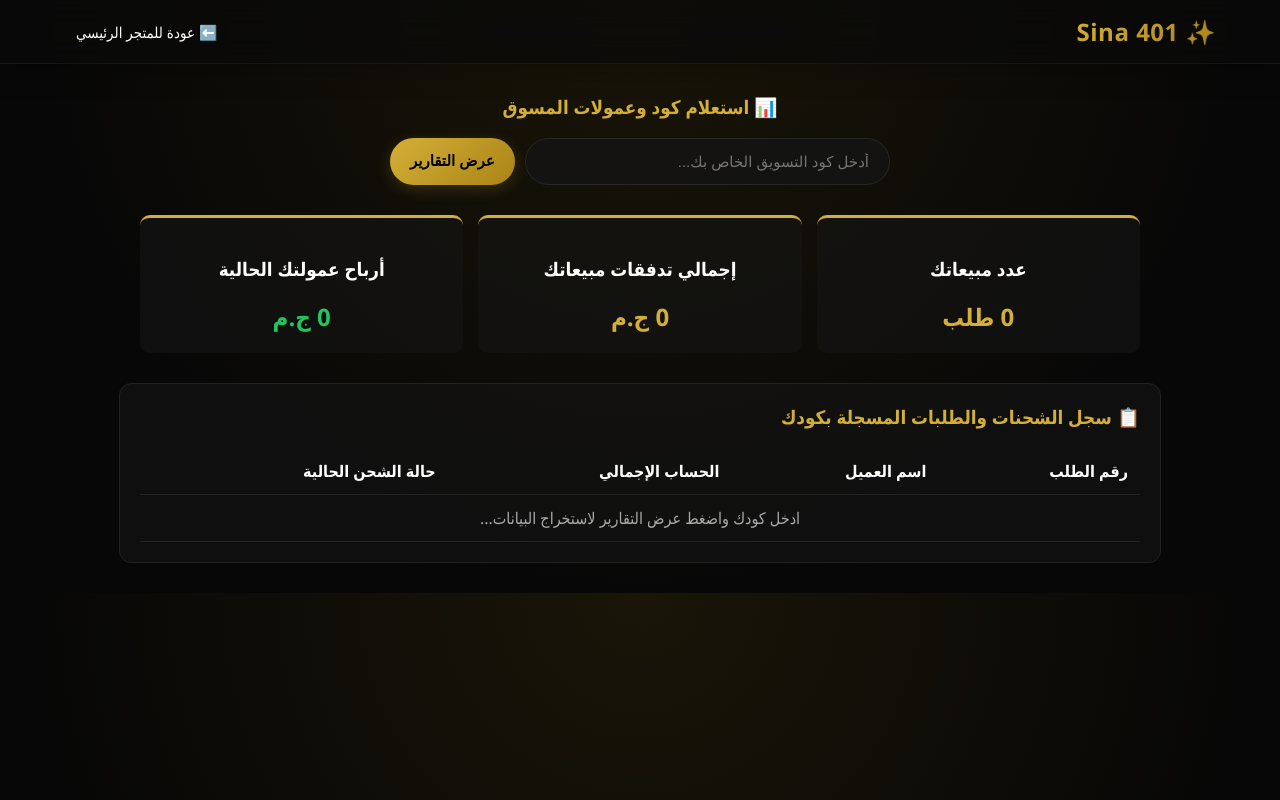
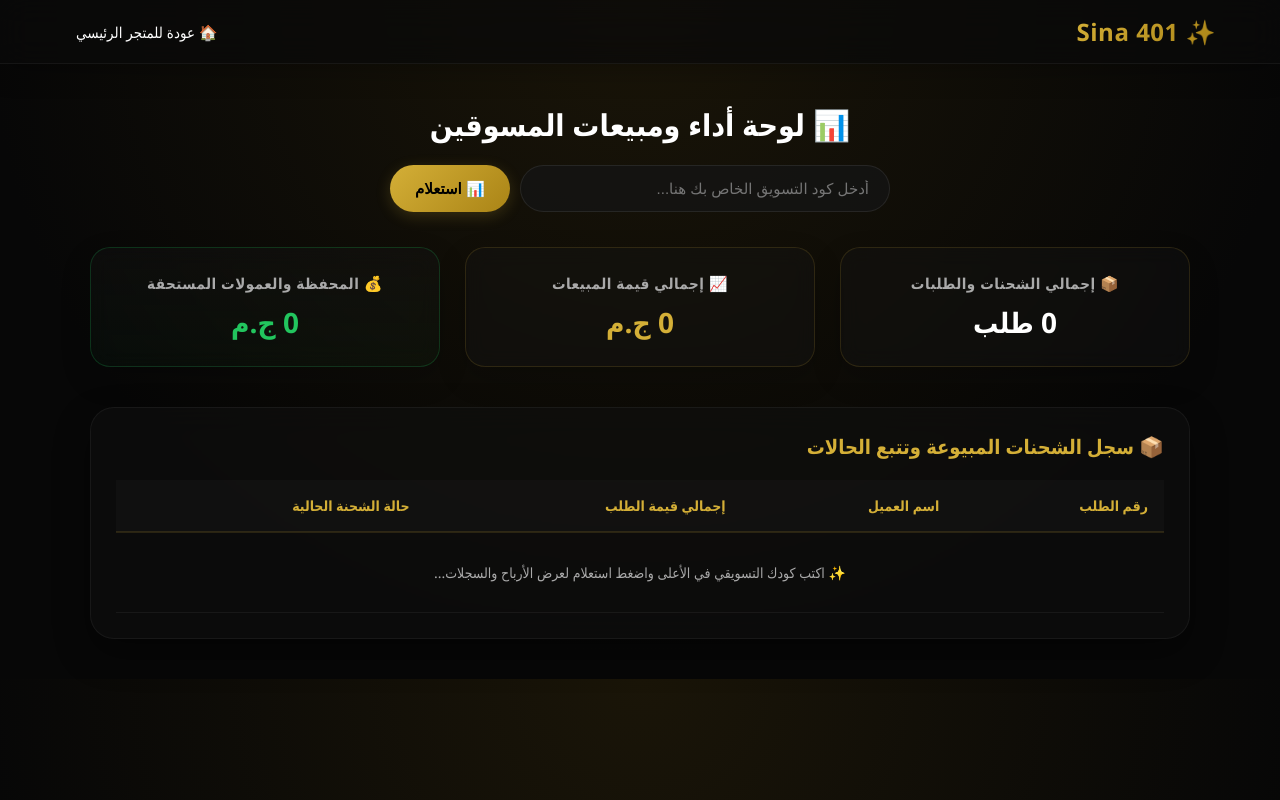
Before and after one commit to mosebh99/sina.401, a Flask app: page /marketers.html in a window 1280 px wide. Run offline with Flask 3, Linux system fonts and the light colour scheme; some libraries are stand-ins or nearby versions.

Commit message:
Update marketers.html

```diff
--- a/templates/marketers.html
+++ b/templates/marketers.html
@@ -3,96 +3,271 @@
 <head>
     <meta charset="UTF-8">
     <meta name="viewport" content="width=device-width, initial-scale=1.0">
-    <title>بوابة عمولات المسوقين | Sina 401</title>
+    <title>بوابة عمولات المسوقين الاحترافية | Sina 401</title>
+    <link rel="icon" type="image/png" href="/logo.png.jpeg">
     <link rel="stylesheet" href="/static/css/style.css">
     <style>
-        .grid-3 { display: grid; grid-template-columns: repeat(3, 1fr); gap: 15px; max-width: 1000px; margin: 20px auto; padding: 0 20px; }
-        .card-stat { background: var(--card-bg); border-top: 3px solid var(--primary); padding: 20px; border-radius: 10px; text-align: center; }
-        .table-wrap { max-width: 1000px; margin: 30px auto; background: var(--card-bg); padding: 20px; border-radius: 12px; border: 1px solid #222; }
-        table { width: 100%; border-collapse: collapse; text-align: right; }
-        th, td { padding: 12px; border-bottom: 1px solid #222; }
+        /* التنسيقات الفاخرة الخاصة بلوحة تحكم ومحفظة المسوقين */
+        .marketer-wrapper {
+            max-width: 1100px;
+            margin: 40px auto;
+            padding: 0 20px;
+        }
+
+        .welcome-block {
+            text-align: center;
+            margin-bottom: 35px;
+        }
+
+        .welcome-block h2 {
+            font-size: 30px;
+            font-weight: 800;
+            color: #fff;
+            margin: 0 0 10px 0;
+        }
+
+        /* شبكة الكروت الزجاجية الثلاثية للإحصائيات */
+        .grid-3 {
+            display: grid;
+            grid-template-columns: repeat(3, 1fr);
+            gap: 25px;
+            margin-bottom: 40px;
+        }
+
+        .card-stat {
+            background: rgba(20, 20, 20, 0.4);
+            border: 1px solid var(--card-border);
+            padding: 25px 20px;
+            border-radius: 20px;
+            text-align: center;
+            backdrop-filter: blur(10px);
+            box-shadow: 0 12px 30px rgba(0, 0, 0, 0.2);
+            transition: var(--transition);
+            position: relative;
+            overflow: hidden;
+        }
+
+        .card-stat:hover {
+            transform: translateY(-5px);
+            border-color: rgba(212, 175, 55, 0.4);
+        }
+
+        /* تمييز كارت المحفظة والعمولات بلون نيون مشجع */
+        .card-stat.wallet-card {
+            border-color: rgba(34, 197, 94, 0.2);
+            background: linear-gradient(180deg, rgba(20,20,20,0.4) 0%, rgba(34, 197, 94, 0.03) 100%);
+        }
+        .card-stat.wallet-card:hover {
+            border-color: rgba(34, 197, 94, 0.5);
+            box-shadow: 0 15px 30px rgba(34, 197, 94, 0.05);
+        }
+
+        .card-stat h4 {
+            margin: 0 0 10px 0;
+            font-size: 15px;
+            color: var(--text-muted);
+            font-weight: 600;
+            letter-spacing: 0.5px;
+        }
+
+        .card-stat .stat-number {
+            font-size: 28px;
+            font-weight: 800;
+            color: #fff;
+        }
+
+        .card-stat.wallet-card .stat-number {
+            color: var(--success);
+        }
+
+        /* حاوية جدول البيانات المطور */
+        .table-wrap {
+            background: rgba(15, 15, 15, 0.6);
+            border: 1px solid rgba(255, 255, 255, 0.05);
+            padding: 25px;
+            border-radius: 24px;
+            backdrop-filter: blur(15px);
+            box-shadow: 0 15px 35px rgba(0,0,0,0.4);
+            overflow-x: auto;
+        }
+
+        .table-wrap h3 {
+            margin: 0 0 20px 0;
+            font-size: 20px;
+            font-weight: 700;
+            color: var(--primary);
+        }
+
+        table {
+            width: 100%;
+            border-collapse: collapse;
+            text-align: right;
+        }
+
+        th {
+            background: rgba(255, 255, 255, 0.02);
+            padding: 16px;
+            color: var(--primary);
+            font-weight: 700;
+            font-size: 14px;
+            border-bottom: 2px solid rgba(212, 175, 55, 0.15);
+        }
+
+        td {
+            padding: 16px;
+            border-bottom: 1px solid rgba(255, 255, 255, 0.05);
+            font-size: 14px;
+            color: #eee;
+            transition: var(--transition);
+        }
+
+        tr:hover td {
+            background: rgba(255, 255, 255, 0.01);
+        }
+
+        /* شارات الحالات الملونة الاحترافية داخل الجدول */
+        .status-badge {
+            display: inline-block;
+            padding: 4px 12px;
+            border-radius: 30px;
+            font-size: 12px;
+            font-weight: 600;
+            border: 1px solid transparent;
+        }
+
+        /* توافق الألوان للحالات المجلوبة */
+        .status-badge.completed { background: rgba(34, 197, 94, 0.1); border-color: rgba(34, 197, 94, 0.3); color: var(--success); }
+        .status-badge.pending { background: rgba(212, 175, 55, 0.1); border-color: rgba(212, 175, 55, 0.3); color: var(--primary); }
+
+        /* التجاوب التام للموبايل */
+        @media (max-width: 768px) {
+            .grid-3 {
+                grid-template-columns: 1fr;
+                gap: 15px;
+            }
+            .table-wrap {
+                padding: 15px;
+                border-radius: 16px;
+            }
+            th, td {
+                padding: 12px 10px;
+                font-size: 13px;
+            }
+        }
     </style>
 </head>
 <body>
 
     <header>
         <h1><a href="/">✨ Sina 401</a></h1>
-        <div class="nav-links"><a href="/">⬅️ عودة للمتجر الرئيسي</a></div>
+        <div class="nav-links">
+            <a href="/">🏠 عودة للمتجر الرئيسي</a>
+        </div>
     </header>
 
-    <div style="max-width: 500px; margin: 30px auto; padding: 0 20px; text-align: center;">
-        <h3 style="color: var(--primary);">📊 استعلام كود وعمولات المسوق</h3>
-        <div style="display: flex; gap: 10px;">
-            <input type="text" id="m-code-input" class="search-input" style="flex: 1;" placeholder="أدخل كود التسويق الخاص بك...">
-            <button class="btn-primary" style="width: auto; margin: 0; padding: 0 20px;" onclick="loadMarketerReport()">عرض التقارير</button>
+    <div class="marketer-wrapper">
+
+        <div class="welcome-block">
+            <h2>📊 لوحة أداء ومبيعات المسوقين</h2>
+            <div style="max-width: 500px; margin: 20px auto; display: flex; gap: 10px;">
+                <input type="text" id="m-code-input" class="search-input" style="margin: 0;" placeholder="أدخل كود التسويق الخاص بك هنا...">
+                <button class="btn-primary" style="width: auto; margin: 0; padding: 0 25px; border-radius: 50px;" onclick="fetchMarketerDashboard()">📊 استعلام</button>
+            </div>
         </div>
-    </div>
 
-    <div class="grid-3">
-        <div class="card-stat"><h3>عدد مبيعاتك</h3><div id="m-count" style="font-size:24px; color:var(--primary); font-weight:bold;">0 طلب</div></div>
-        <div class="card-stat"><h3>إجمالي تدفقات مبيعاتك</h3><div id="m-total-sales" style="font-size:24px; color:var(--primary); font-weight:bold;">0 ج.م</div></div>
-        <div class="card-stat"><h3>أرباح عمولتك الحالية</h3><div id="m-commission" style="font-size:24px; color:#22c55e; font-weight:bold;">0 ج.م</div></div>
-    </div>
+        <div class="grid-3">
+            <div class="card-stat">
+                <h4>📦 إجمالي الشحنات والطلبات</h4>
+                <div class="stat-number" id="m-count">0 طلب</div>
+            </div>
+            <div class="card-stat">
+                <h4>📈 إجمالي قيمة المبيعات</h4>
+                <div class="stat-number" id="m-total-sales" style="color: var(--primary);">0 ج.م</div>
+            </div>
+            <div class="card-stat wallet-card">
+                <h4>💰 المحفظة والعمولات المستحقة</h4>
+                <div class="stat-number" id="m-commission">0 ج.م</div>
+            </div>
+        </div>
 
-    <div class="table-wrap">
-        <h3 style="color: var(--primary); margin-top:0;">📋 سجل الشحنات والطلبات المسجلة بكودك</h3>
-        <div style="overflow-x:auto;">
+        <div class="table-wrap">
+            <h3>📦 سجل الشحنات المبيوعة وتتبع الحالات</h3>
             <table>
                 <thead>
                     <tr>
                         <th>رقم الطلب</th>
                         <th>اسم العميل</th>
-                        <th>الحساب الإجمالي</th>
-                        <th>حالة الشحن الحالية</th>
+                        <th>إجمالي قيمة الطلب</th>
+                        <th>حالة الشحنة الحالية</th>
                     </tr>
                 </thead>
-                <tbody id="marketer-rows">
-                    <tr><td colspan="4" style="text-align: center; color: var(--text-muted);">ادخل كودك واضغط عرض التقارير لاستخراج البيانات...</td></tr>
+                <tbody id="marketer-table-body">
+                    <tr>
+                        <td colspan="4" style="text-align: center; color: var(--text-muted); padding: 30px 0;">
+                            ✨ اكتب كودك التسويقي في الأعلى واضغط استعلام لعرض الأرباح والسجلات...
+                        </td>
+                    </tr>
                 </tbody>
             </table>
         </div>
+
     </div>
 
     <script>
-        async function loadMarketerReport() {
+        async function fetchMarketerDashboard() {
             const code = document.getElementById('m-code-input').value.trim();
-            if(!code) { alert("من فضلك أدخل كود التسويق أولاً"); return; }
+            if(!code) { alert("من فضلك أدخل كود التسويق الخاص بك أولاً!"); return; }
+
+            const tbody = document.getElementById('marketer-table-body');
+            tbody.innerHTML = `<tr><td colspan="4" style="text-align:center; color:var(--primary);">🔍 جاري جلب سجلاتك ومزامنة المحفظة من السيرفر السحابي...</td></tr>`;
 
             try {
-                const res = await fetch('/api/public/orders');
+                const res = await fetch('/api/orders');
                 const orders = await res.json();
 
-                // فلترة الطلبات التي تنتمي لهذا المسوق
-                let myOrders = orders.filter(o => o.marketer_id && o.marketer_id.trim() === code);
-
-                const tbody = document.getElementById('marketer-rows');
+                // تصفية الطلبات الخاصة بالمسوق بناءً على الكود
+                let myOrders = orders.filter(o => o.marketer_id === code);
                 tbody.innerHTML = '';
 
                 let totalSalesSum = 0;
 
                 if(myOrders.length === 0) {
-                    tbody.innerHTML = `<tr><td colspan="4" style="text-align:center; color:#aaa;">لا توجد مبيعات مسجلة بهذا الكود حالياً.</td></tr>`;
+                    tbody.innerHTML = `<tr><td colspan="4" style="text-align:center; color:var(--text-muted); padding: 20px 0;">❌ لا توجد مبيعات أو شحنات مسجلة بكودك حالياً.</td></tr>`;
                 } else {
                     myOrders.forEach(o => {
-                        totalSalesSum += o.total_price;
+                        totalSalesSum += (o.total_price || 0);
+
+                        // تحديد شكل شارة الحالة بشكل احترافي ملون
+                        let statusClass = "pending";
+                        if(o.status === "تم التسليم" || o.status === "delivered") {
+                            statusClass = "completed";
+                        }
+
                         tbody.innerHTML += `
                             <tr>
                                 <td><strong>#${o.id}</strong></td>
-                                <td>${o.customer_name || 'عميل المتجر'}</td>
-                                <td style="color:var(--primary); font-weight:bold;">${o.total_price} ج.م</td>
-                                <td style="color:var(--primary); font-weight:bold;">🔄 ${o.status}</td>
+                                <td>👤 ${o.customer_name || 'عميل المتجر'}</td>
+                                <td style="font-weight:700; color:#fff;">${o.total_price} ج.م</td>
+                                <td>
+                                    <span class="status-badge ${statusClass}">
+                                        🔄 ${o.status || 'معلق'}
+                                    </span>
+                                </td>
                             </tr>
                         `;
                     });
                 }
 
+                // تحديث الأرقام في الكروت الفاخرة فوق
                 document.getElementById('m-count').innerText = `${myOrders.length} طلب`;
                 document.getElementById('m-total-sales').innerText = `${totalSalesSum} ج.م`;
-                // احتساب العمولة الافتراضية الثابتة 10% من إجمالي قيمة المبيعات
+
+                // الحسبة الافتراضية الثابتة مؤقتاً لحين عمل اللوجن وربط قاعدة البيانات الفعلي
                 document.getElementById('m-commission').innerText = `${Math.round(totalSalesSum * 0.10)} ج.م`;
 
             } catch(e) {
-                alert("خطأ في الاتصال بالخادم.");
+                alert("❌ حدث خطأ أثناء الاتصال بالخادم، يرجى المحاولة لاحقاً.");
+                tbody.innerHTML = `<tr><td colspan="4" style="text-align:center; color:var(--danger);">❌ فشل الاتصال بالسيرفر.</td></tr>`;
             }
         }
     </script>
```
